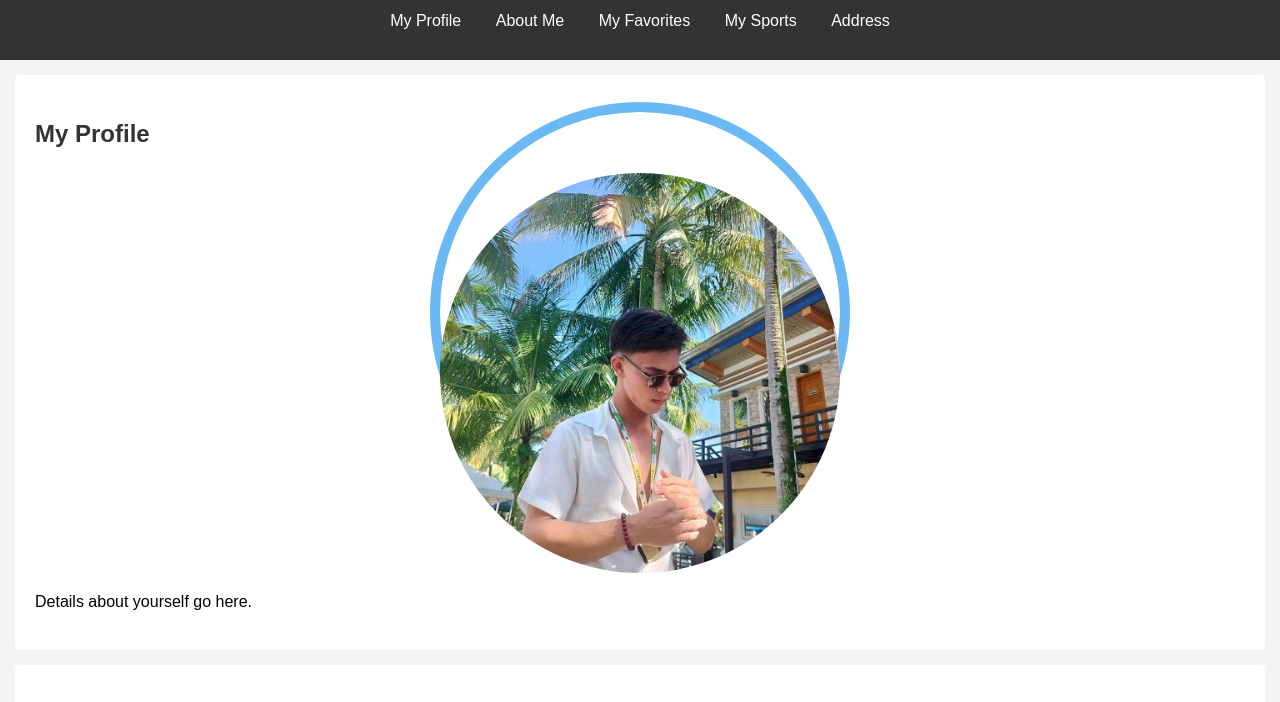
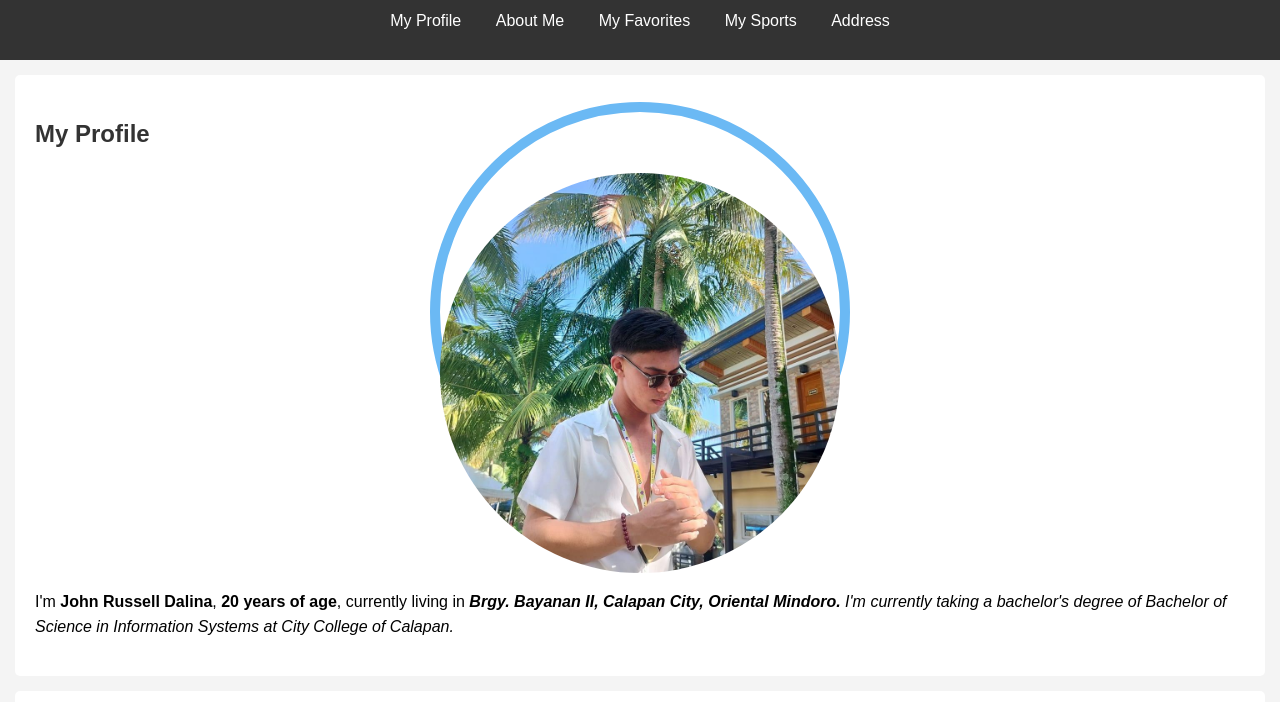
Before and after one commit to jrussdln/devconicp, a plain HTML site: page src/index.html in a window 1280 px wide. Shown: the part 96-798 px from the top of the page. Drawn offline with Linux system fonts and the light colour scheme.

Commit message:
Update index.html

```diff
--- a/src/index.html
+++ b/src/index.html
@@ -25,10 +25,8 @@
         <div class="border-ring"></div>
         <div class="overlay"></div>
         <img src="myprofile.jpg" alt="My Profile Picture" class="profile-pic">
-        <p>Details about yourself go here.</p>
+        <p>I'm <b>John Russell Dalina</b>, <b>20 years of age</b>, currently living in <b><i>Brgy. Bayanan II, Calapan City, Oriental Mindoro.</b> I'm currently taking a bachelor's degree of Bachelor of Science in Information Systems at City College of Calapan.</i></p>
     </section>
-
-
 
     <section id="about">
         <h2>About Me</h2>
```
